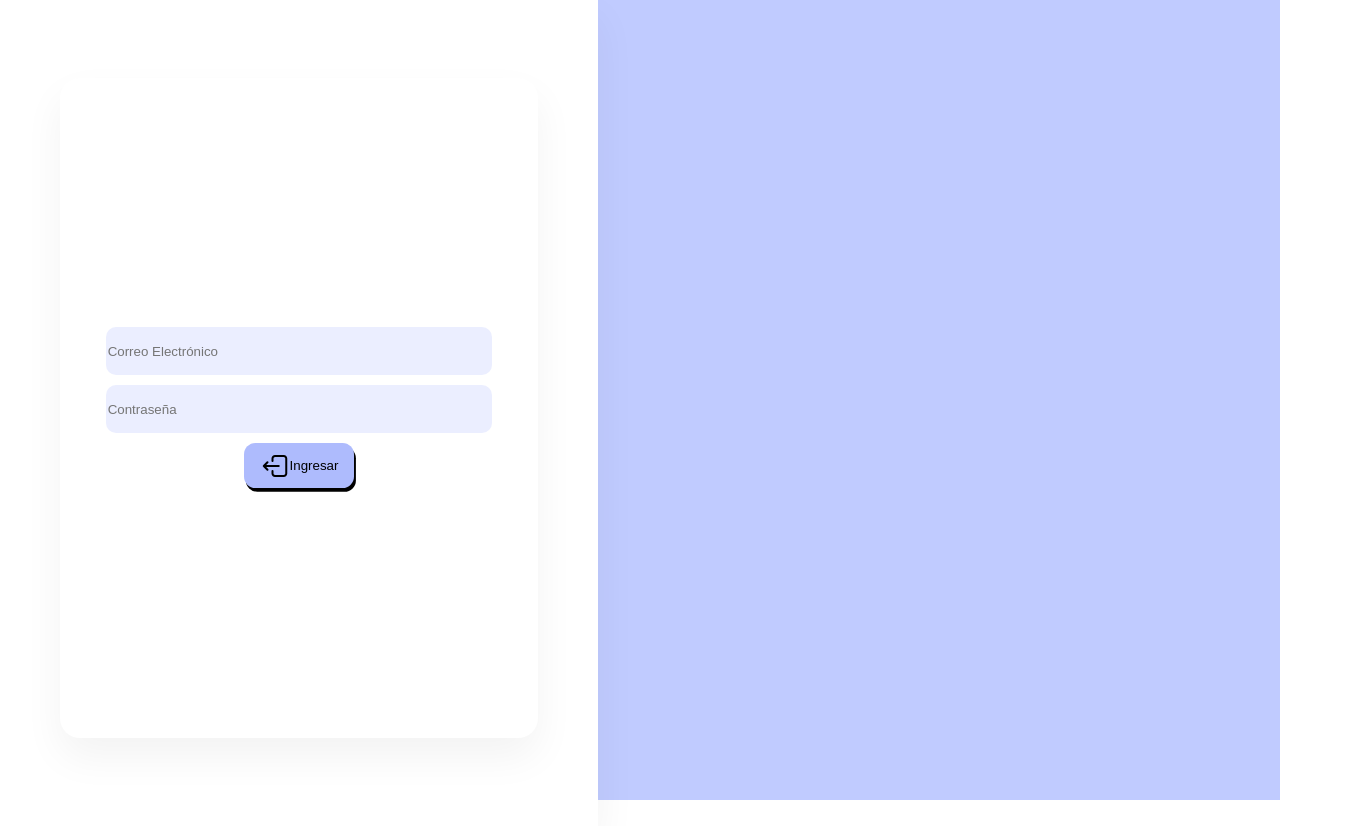
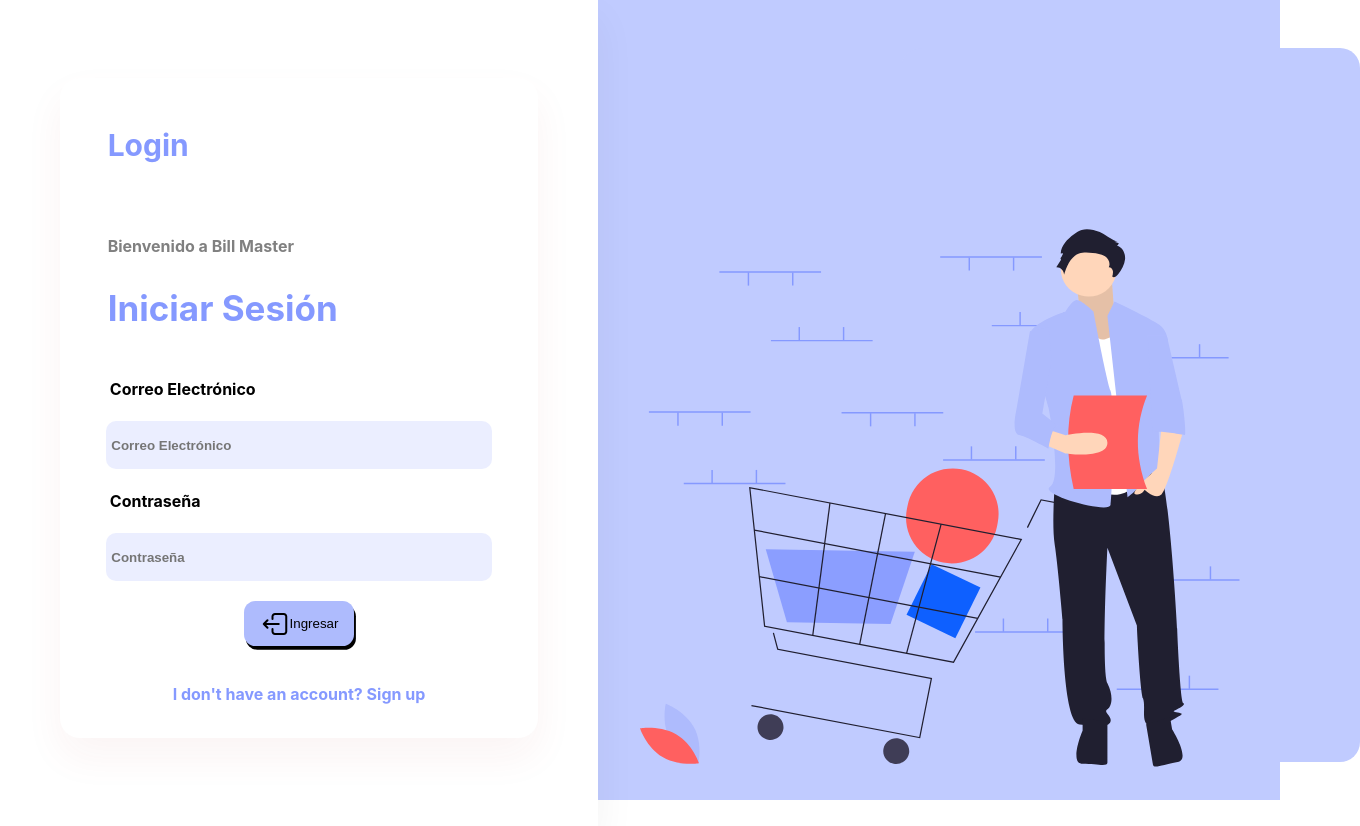
Before and after one commit to Luisrome01/BillMaster, a React (Vite) app: page / in a window 1280 px wide. Shown: the whole page, 1360 px wide, since content can reach past the window. Built offline with nearby package versions, Linux system fonts and the light colour scheme.

Commit message:
Creada la vista delogin

```diff
--- a/src/components/inputs/InputGeneral.jsx
+++ b/src/components/inputs/InputGeneral.jsx
@@ -1,6 +1,6 @@
 import React from "react";
-
-const InputGeneral = ({type, placeholder, width, height, color, borderRadius, shadow}) => {
+import "./css/InputGeneral.css";
+const InputGeneral = ({type, placeholder, width, height, color, borderRadius, shadow, name}) => {
     const style = {
         width: width,
         height: height,
@@ -8,8 +8,13 @@ const InputGeneral = ({type, placeholder, width, height, color, borderRadius, sh
         borderRadius: borderRadius,
         boxShadow: shadow
     }
-    return (
-        <input type={type} placeholder={placeholder} style={style} className="InputGeneral"/>
+    return (<>
+            <div className="containerName">
+                <span>{name}</span>
+            </div>
+
+            <input type={type} placeholder={placeholder} style={style} className="InputGeneral"/>
+        </>
     )
 }
 
--- /dev/null
+++ b/src/components/inputs/css/InputGeneral.css
@@ -0,0 +1,15 @@
+span{
+    color: black;
+    margin-left: 50px;
+    font-weight: bold;
+}
+.containerName{
+    width: 100%;
+}
+input{
+    color: black;
+    font-weight: bold;
+    border: none;
+    outline: none;
+
+}
--- a/src/views/Login.jsx
+++ b/src/views/Login.jsx
@@ -1,28 +1,41 @@
 import React from "react";
-import { Link } from "react-router-dom";
 import "./css/Login.css";
 
 // Components
 import BtnGeneral from "../components/buttons/BtnGeneral";
 import InputGeneral from "../components/inputs/InputGeneral";
 import image from "../assets/tabler_logout.svg";
+import page from "../assets/Group2015.svg";
 
 const Login = () => {
     const Click = () => {
         console.log("Click me!");
     };
-    const Chacon = () => {
-        console.log("Chacon es un mmwebo");
-    };
     return (
         <div className="containerGeneral">
             <div className="container">
                 <div className="subContainer">
+                    <div className="containerTitle">
+                        <h3 className="title">Login</h3>
+                    </div>
+
+                    <div className="containerSubTitle">
+                        <p className="enum">Bienvenido a Bill Master</p>
+                        <h1 className="subTitle">Iniciar Sesión</h1>
+                    </div>
+
                     <InputGeneral
+                        name={"Correo Electrónico"}
                         type="text"
-                        placeholder="Correo Electrónico"
+                        placeholder=" Correo Electrónico"
                     />
-                    <InputGeneral type="text" placeholder="Contraseña" />
+
+                    <InputGeneral
+                    name={"Contraseña"}
+                    type="text"
+                    placeholder=" Contraseña"
+                    />
+
                     <BtnGeneral
                         text="Ingresar"
                         handleClick={Click}
@@ -31,7 +44,12 @@ const Login = () => {
                         color="#AEBBFD"
                         img={image}
                     />
+
+                    <div className="containerLink">
+                        <p className="link">I don't have an account? Sign up</p>
+                    </div>
                 </div>
+                <img src={page} alt="imagen" className="page"/>
             </div>
         </div>
     );
--- a/src/views/css/Login.css
+++ b/src/views/css/Login.css
@@ -21,8 +21,8 @@
     width: 80%;
     height: 80%;
 
-    gap: 10px;
-    box-shadow: 0px 19px 40px rgba(0, 0, 0, 0.05);
+    gap: 20px;
+    box-shadow: 0px 19px 40px rgba(179, 37, 37, 0.05);
     border-radius: 20px;
 }
 
@@ -48,15 +48,6 @@
     border: none;
 }
 
-/* .containerGeneral {
-    background-color: #C0CBFF;
-    width: 100%;
-    height: 100%;
-    margin: 0;
-    padding: 0;
-    box-sizing: border-box;
-} */
-
 body {
     background-color: #c0cbff;
     margin: 0;
@@ -68,3 +59,36 @@ body {
 html {
     height: 100%;
 }
+.containerTitle{
+    width: 80%;
+    display: inline-block;
+}
+.title{
+    font-size: 30px;
+    font-weight: bold;
+    color: #8599ff;
+}
+.containerSubTitle{
+    width: 80%;
+
+}
+.enum{
+    font-size: 16px;
+    font-weight: bold;
+    color: #808080;
+}
+.subTitle{
+    font-size: 35px;
+    font-weight: bold;
+    color: #8599ff;
+}
+.link{
+    font-size: 16px;
+    font-weight: bold;
+    color: #8599ff;
+    text-decoration: none;
+}
+.page{
+   position: absolute;
+   left: 50%;
+}
```
Also changed, not shown: src/assets/Group2015.svg (added).
